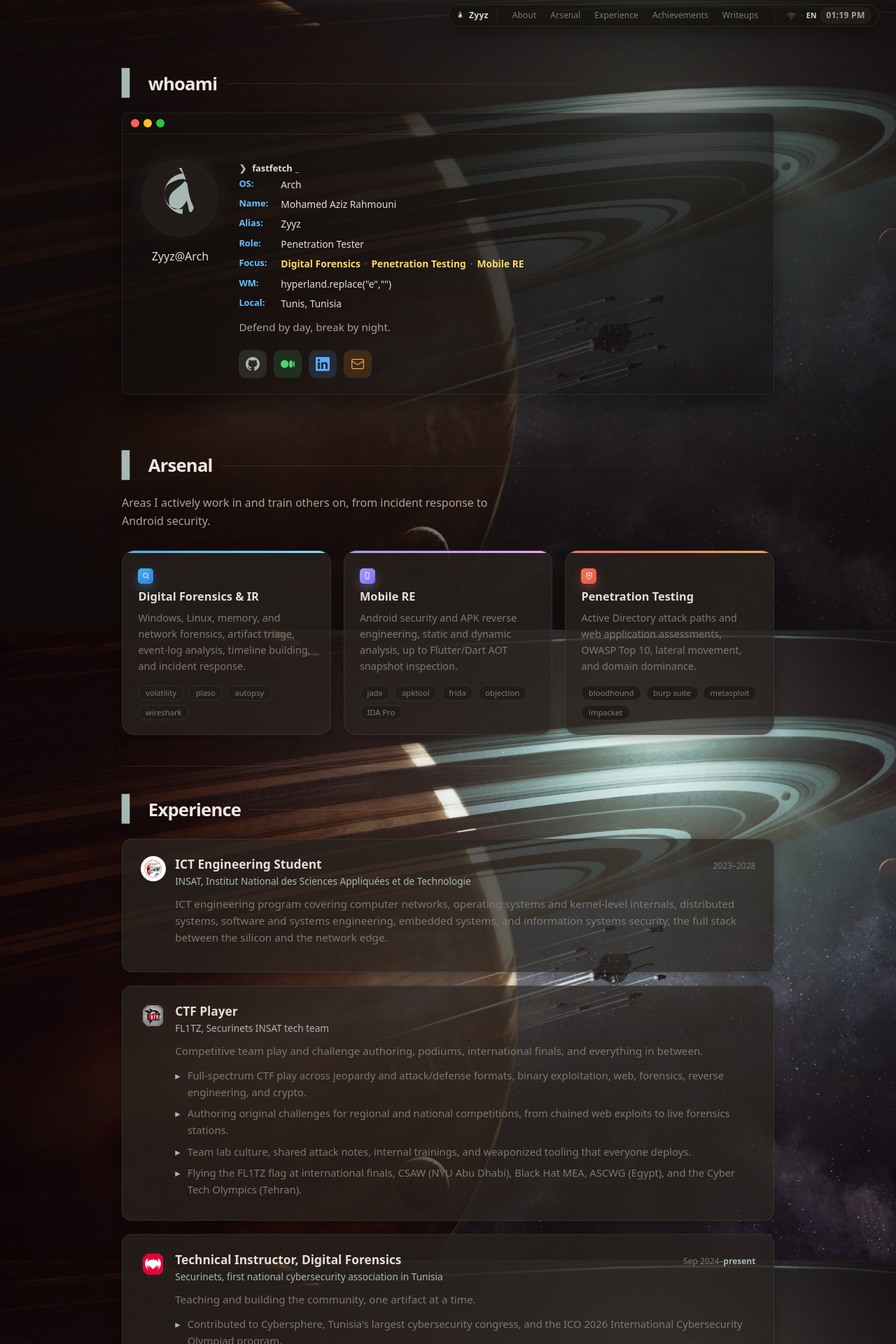
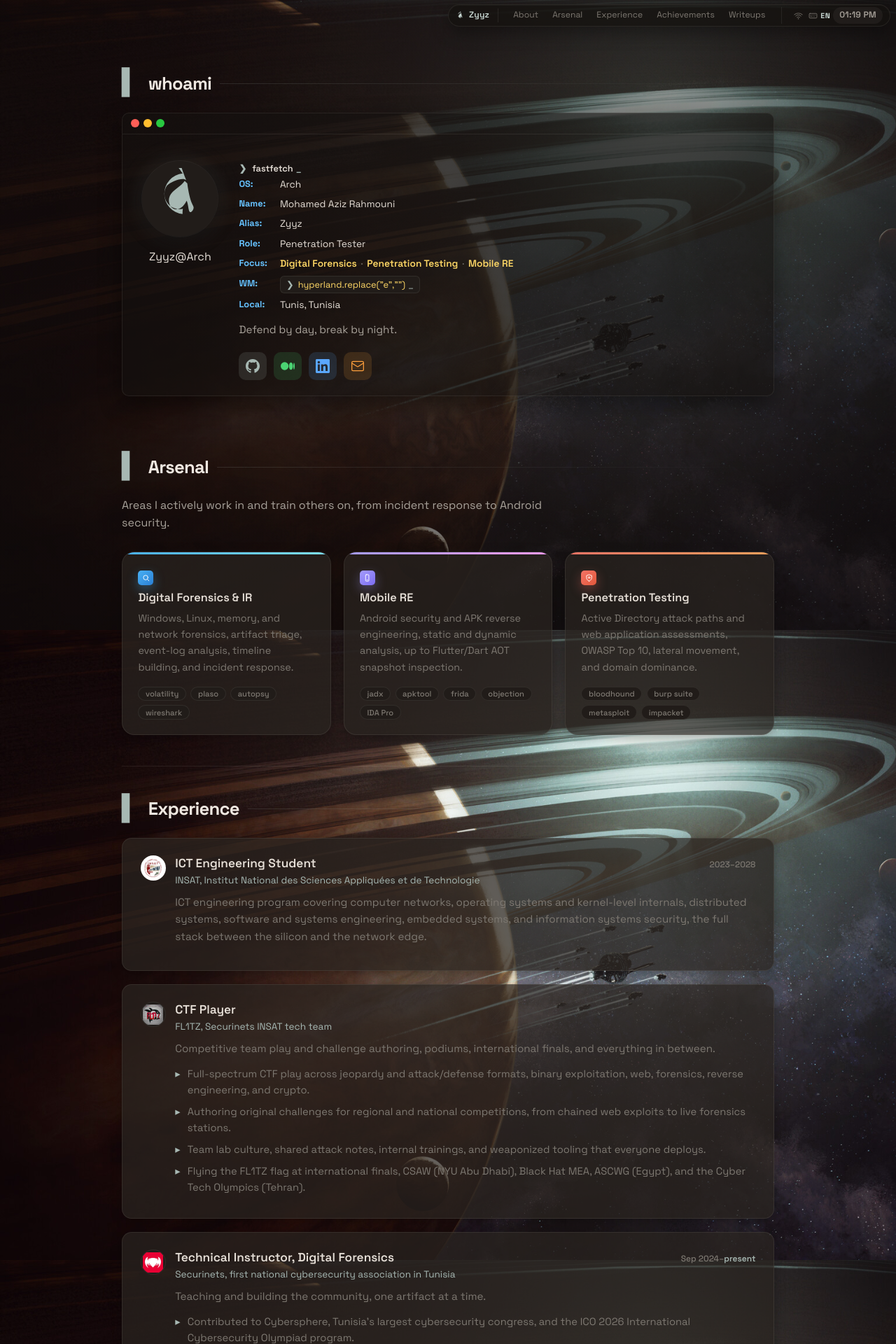
Before and after one commit to 0xZyyz/0xZyyz.github.io, a Jekyll site: the page built from index.html, in a window 1280 px wide. Shown: the top 1920 px of the page at 70% size. Built offline with Jekyll 4.4.1, drawn with Linux system fonts in a browser that asks for light colours.

Commit message:
Use Space Grotesk site-wide, WM as terminal command, fix waybar button collision

```diff
--- a/index.html
+++ b/index.html
@@ -23,7 +23,7 @@ layout: default
           <dt>Alias</dt><dd>Zyyz</dd>
           <dt>Role</dt><dd>Penetration Tester</dd>
           <dt>Focus</dt><dd><span class="nf-tag">Digital Forensics</span><span class="nf-tag">Penetration Testing</span><span class="nf-tag">Mobile RE</span></dd>
-          <dt>WM</dt><dd>hyperland.replace("e","")</dd>
+          <dt>WM</dt><dd><span class="nf-cmd-inline nf-cmd" id="wm-cmd">hyperland.replace("e","")</span></dd>
           <dt>Local</dt><dd>Tunis, Tunisia</dd>
         </dl>
         <div class="nf-bio">
--- a/style.css
+++ b/style.css
@@ -26,8 +26,8 @@
   --shadow: 0 4px 16px rgba(0, 0, 0, 0.28);
   --shadow-lg: 0 12px 32px rgba(0, 0, 0, 0.45);
 
-  --mono: system-ui, -apple-system, 'Segoe UI', Roboto, 'Helvetica Neue', sans-serif;
-  --sans: system-ui, -apple-system, 'Segoe UI', Roboto, 'Helvetica Neue', sans-serif;
+  --mono: 'Space Grotesk', 'Inter', system-ui, -apple-system, 'Segoe UI', Roboto, 'Helvetica Neue', sans-serif;
+  --sans: 'Space Grotesk', 'Inter', system-ui, -apple-system, 'Segoe UI', Roboto, 'Helvetica Neue', sans-serif;
 
   --bar-bg: rgba(20, 17, 15, 0.72);
 
@@ -155,8 +155,9 @@ code {
 }
 
 .waybar__mod {
-  width: 22px;
+  min-width: 22px;
   height: 22px;
+  padding: 0 4px;
   display: inline-flex;
   align-items: center;
   justify-content: center;
@@ -483,6 +484,22 @@ body { padding-top: 42px; }
   content: '·';
   color: var(--muted);
   font-weight: 400;
+  margin-right: 6px;
+}
+
+.nf-cmd-inline {
+  font-size: 0.8rem;
+  color: #ffd866;
+  background: var(--bg-2);
+  border: 1px solid var(--line);
+  border-radius: 6px;
+  padding: 1px 8px;
+  white-space: nowrap;
+}
+
+.nf-cmd-inline::before {
+  content: '❯';
+  color: var(--accent);
   margin-right: 6px;
 }
 
```
